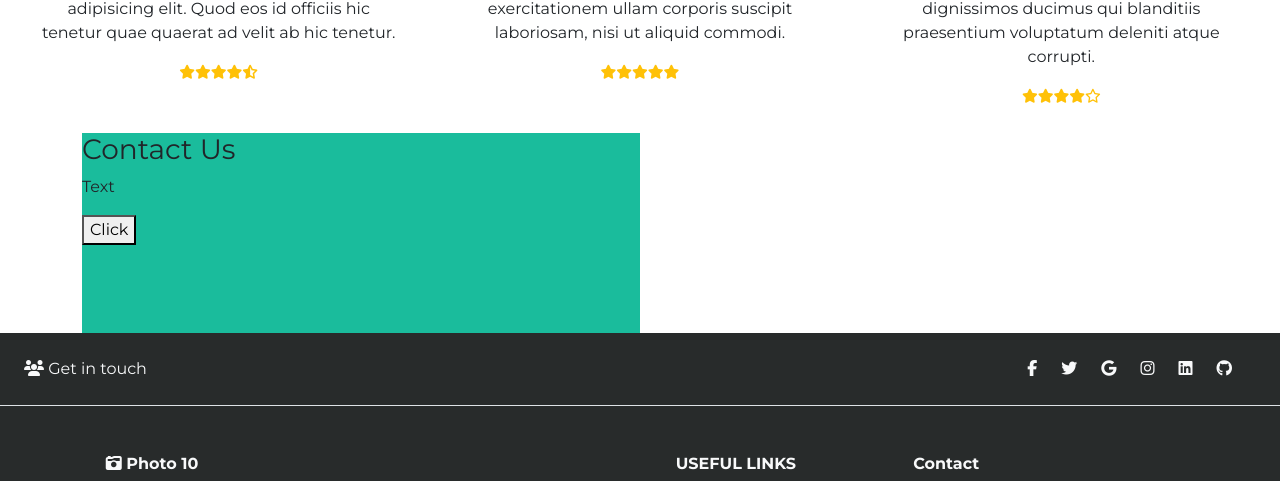
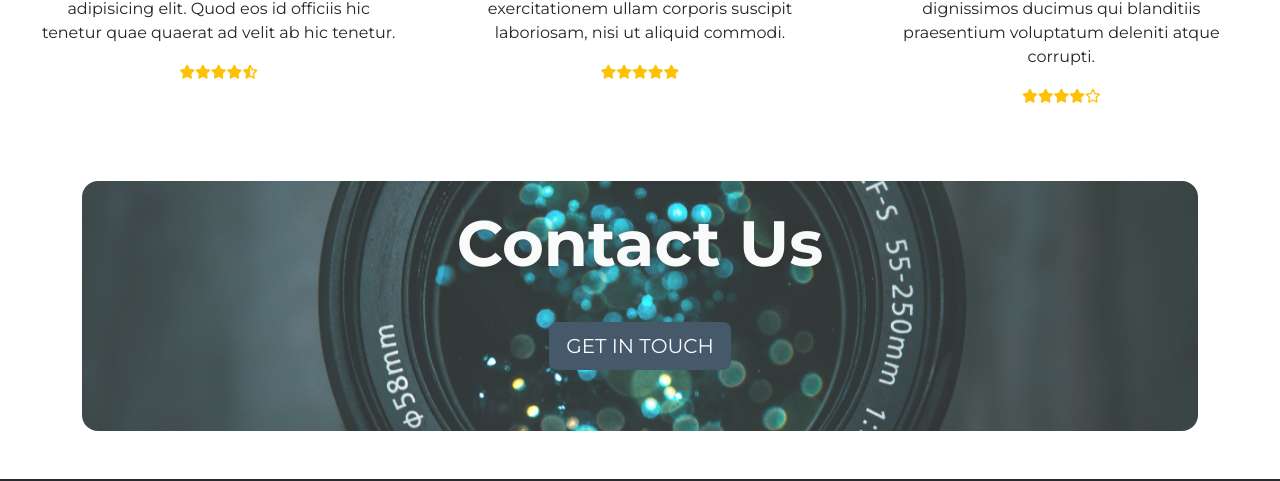
Before and after one commit to ChristineWeidhofer/Frontend-Team-Project, an Angular app: page / in a window 1280 px wide. Shown: the part 2271-2752 px from the top of the page. Built offline with nearby package versions, Linux system fonts and the light colour scheme.

Commit message:
contact-banner

```diff
--- a/src/app/contact-banner/contact-banner.component.css
+++ b/src/app/contact-banner/contact-banner.component.css
@@ -1,4 +1,24 @@
 .banner {
-  height: 200px;
-  background: #1ABC9C;
+  height: 250px;
+  background-image: url("../../assets/hero1.jpg");
+  background-size: cover;
+  background-position: center;
+  background-repeat: no-repeat;
+  border-radius: 1rem;
+  opacity: 0.8;
 }
+
+
+.neon {
+  background-color: #193047;
+  transition: all 0.3s linear;
+}
+
+.neon:hover {
+  box-shadow: 0px 0px 15px #1ABC9C;
+  transform: scale(1.01);
+}
+
+h3 {
+  text-shadow: 0px 0px 15px black;
+}
--- a/src/app/contact-banner/contact-banner.component.html
+++ b/src/app/contact-banner/contact-banner.component.html
@@ -1,8 +1,8 @@
-<div class="container">
-  <div class="banner w-50">
-    <h3>Contact Us</h3>
-    <p>Text</p>
-    <button>Click</button>
+<div class="container my-5 banner-wrap">
+  <div class="banner text-center mx-auto">
+    <h3 class="p-4 fw-bold text-light display-3">Contact Us</h3>
+    <p class="text-light"></p>
+    <button class="btn btn-lg text-light neon" routerLink="/contact">GET IN TOUCH</button>
 
   </div>
 </div>
```
